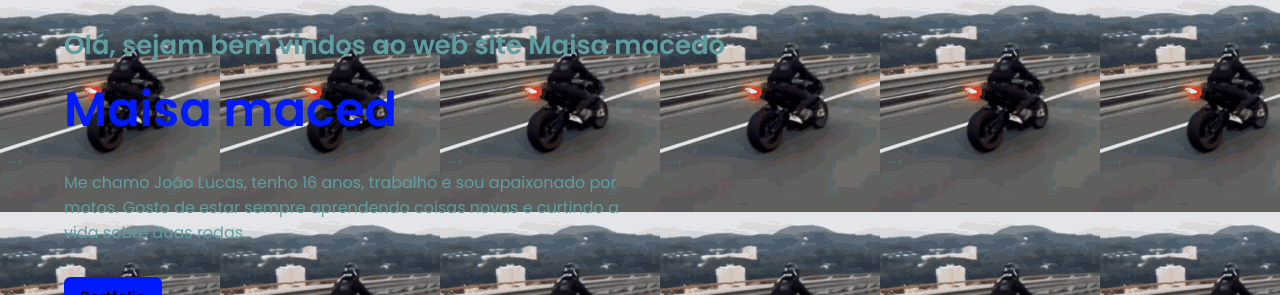
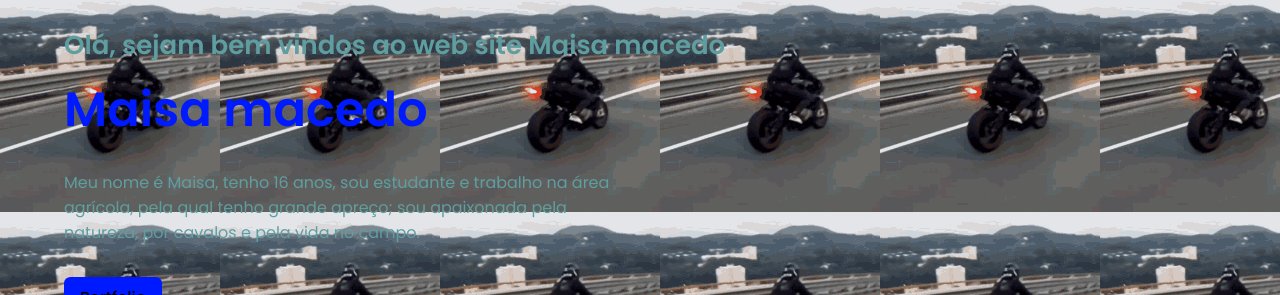
Before and after one commit to Isaa22/maisamacedoportifolio, a plain HTML site: page index.html in a window 1280 px wide. Shown: the part 228-523 px from the top of the page. Drawn offline with Linux system fonts and the light colour scheme; a script that the page names is missing.

Commit message:
Update index.html

```diff
--- a/index.html
+++ b/index.html
@@ -59,9 +59,9 @@
       <section class="hero" id="hero">
         <div class="hero__content container">
           <h3>Olá, sejam bem vindos ao web site Maisa macedo</h3>
-          <h1 class="hero__title"> <span>Maisa maced</span></h1>
-          <p>Me chamo João Lucas, tenho 16 anos, trabalho e sou apaixonado por motos.
-            Gosto de estar sempre aprendendo coisas novas e curtindo a vida sobre duas rodas.
+          <h1 class="hero__title"> <span>Maisa macedo</span></h1>
+          <p>Meu nome é Maisa, tenho 16 anos, sou estudante e trabalho na área agrícola,
+            pela qual tenho grande apreço; sou apaixonada pela natureza, por cavalos e pela vida no campo.
 </p>
           <a href="#proyects" class="hero__btn btn">Portfolio</a>
 
```
